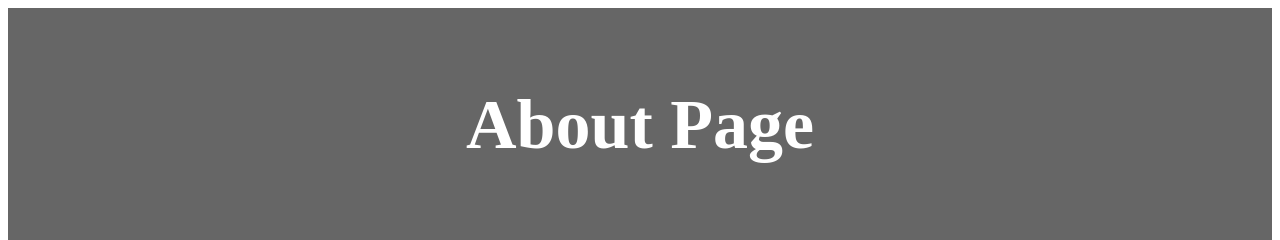
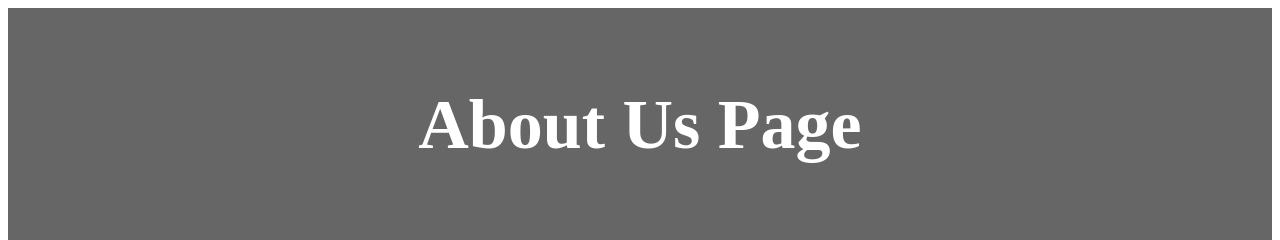
Before and after one commit to CottonCandy1230/CottonCandy1230.github.io, a plain HTML site: page Index.html in a window 1280 px wide. Shown: the top 240 px of the page. Drawn offline with Linux system fonts and the light colour scheme.

Commit message:
Update Index.html

```diff
--- a/Index.html
+++ b/Index.html
@@ -30,7 +30,7 @@
         </style>
     </head>
     <header>
-        <h1> About Page </h1>
+        <h1> About Us Page </h1>
     </header>
     <section>
     <video width="400" height="225" autoplay>
```
